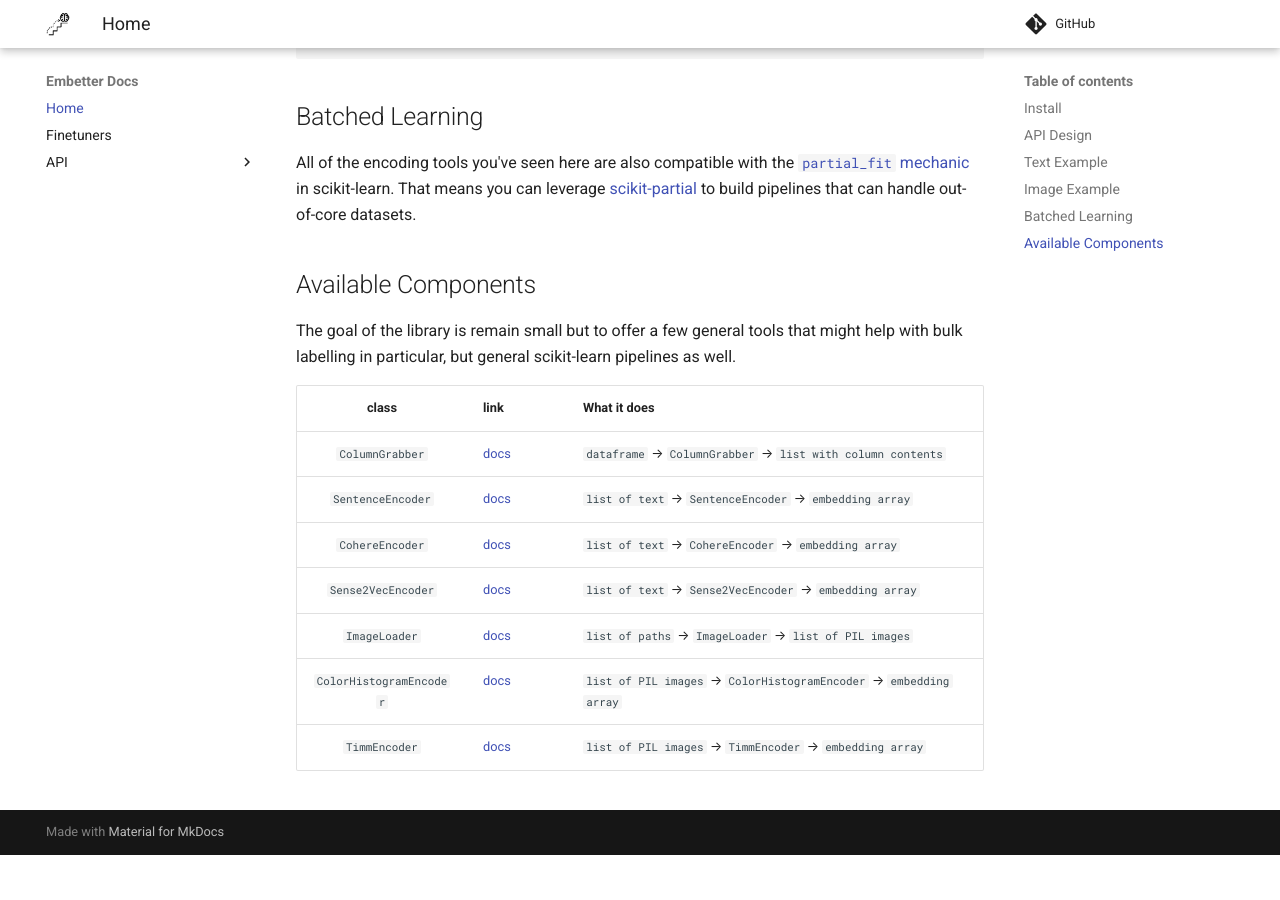
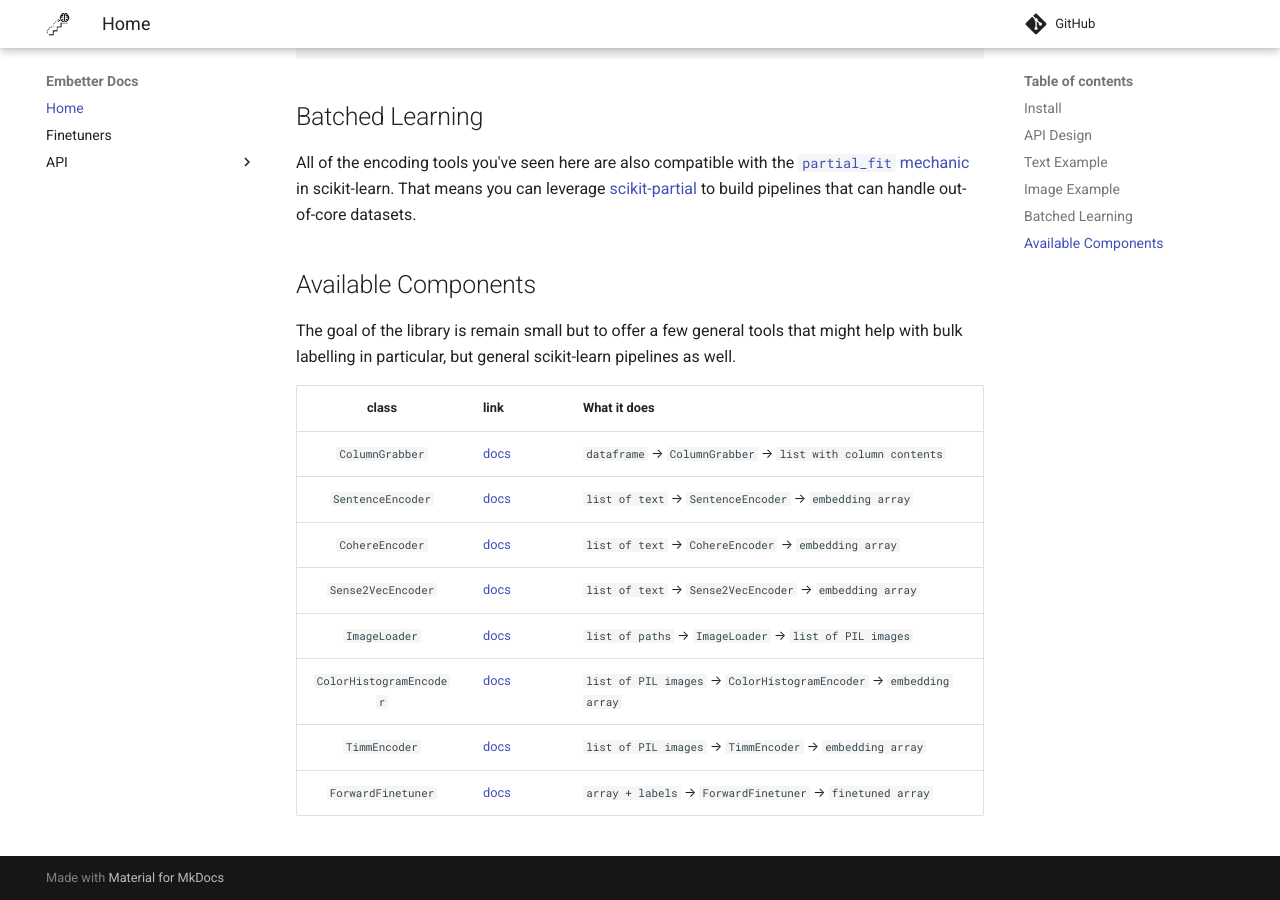
Before and after one commit to koaning/embetter, an MkDocs documentation site: the page built from docs/index.md, in a window 1280 px wide and 900 px high, scrolled down 2284 px. Built offline with MkDocs 1.6.1 and Material for MkDocs 9.7.7, drawn with Linux system fonts in a browser that asks for light colours; comment, search, counter and statistics services are not loaded; before the commit the page ends 3139 px from its top, so only the background shows below that.

Commit message:
more-docs

```diff
--- a/docs/index.md
+++ b/docs/index.md
@@ -124,6 +124,7 @@ The goal of the library is remain small but to offer a few general tools
 that might help with bulk labelling in particular, but general scikit-learn
 pipelines as well.
 
+
 |       class               | link                                                 | What it does                                                                                          |
 |:-------------------------:|------------------------------------------------------|--------------------------------------------------------------|
 | `ColumnGrabber`           | [docs](https://koaning.github.io/embetter/API/grab/) | `dataframe` → `ColumnGrabber` → `list with column contents`  |
@@ -133,3 +134,4 @@ pipelines as well.
 | `ImageLoader`             | [docs](https://koaning.github.io/embetter/API/vision/imageload/) | `list of paths` → `ImageLoader` → `list of PIL images` |
 | `ColorHistogramEncoder`   | [docs](https://koaning.github.io/embetter/API/vision/colorhist/) | `list of PIL images` → `ColorHistogramEncoder` → `embedding array`           |
 | `TimmEncoder`             | [docs](https://koaning.github.io/embetter/API/vision/timm/) | `list of PIL images` → `TimmEncoder` → `embedding array`                     |
+| `ForwardFinetuner`        | [docs](https://koaning.github.io/embetter/API/finetune/feedforward/) | `array + labels` → `ForwardFinetuner` → `finetuned array`                     |
```
